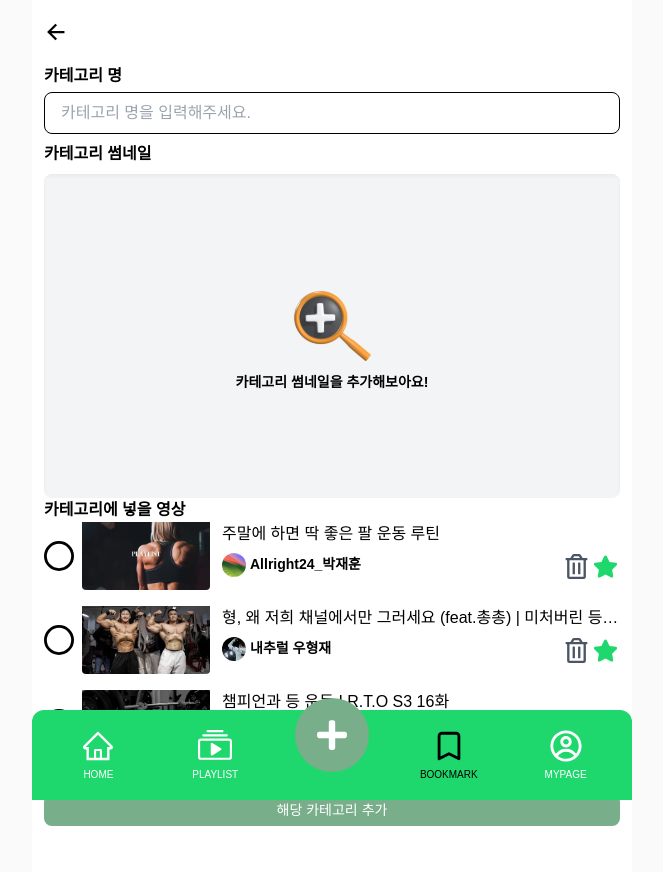
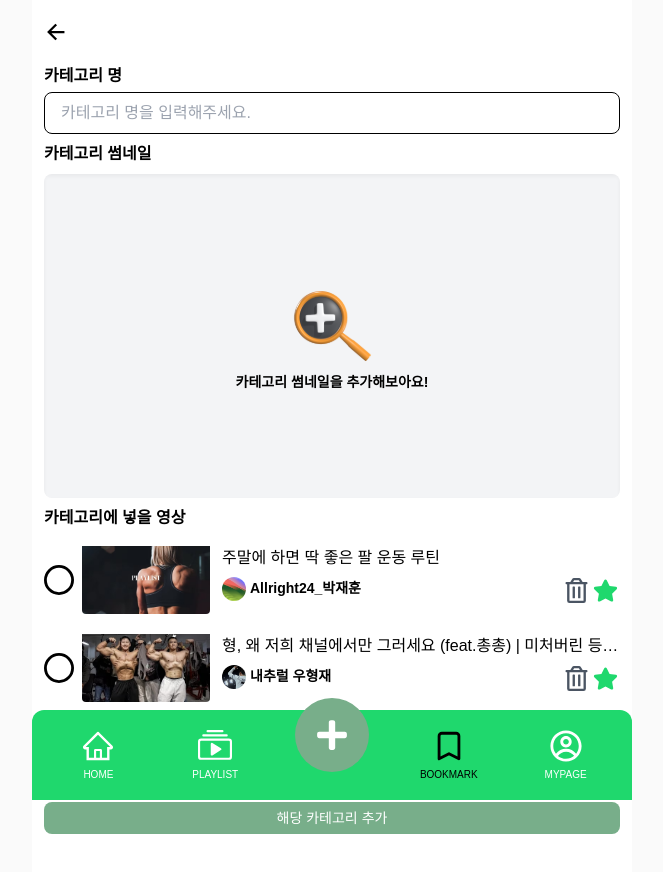
Before and after one commit to park-chan-hui/toy-project3-team2-wefit, a React (Vite) app: page /bookmark/category-add in a window 1280 px wide. Shown: the top 872 px of the page, without its empty margins (308-971 px from the left). Built offline with nearby package versions, Linux system fonts and the light colour scheme.

Commit message:
refactor: flex 적용, 줄바꿈 추가

```diff
--- a/src/pages/bookmark/BookmarkCategoryEditPage.tsx
+++ b/src/pages/bookmark/BookmarkCategoryEditPage.tsx
@@ -33,6 +33,7 @@ const BookmarkCategoryEditPage = (thumbnail: ThumbnailUploadProps) => {
         title="카테고리 명"
         placeholder="카테고리 명을 입력해주세요."
       />
+
       <ThumbnailUpload
         title="카테고리 썸네일"
         message="카테고리 썸네일을 추가해보아요!"
@@ -40,10 +41,11 @@ const BookmarkCategoryEditPage = (thumbnail: ThumbnailUploadProps) => {
         onImageChange={setImgFile}
         isEditPage={false}
       />
-      <p className="flex flex-col gap-2 text-base font-bold">
-        카테고리에 넣을 영상
-      </p>
-      <div className="flex h-[32vh] w-full flex-col gap-4 overflow-y-auto">
+
+      <div className="flex flex-col gap-4">
+        <p className="mt-2 text-base font-bold">카테고리에 넣을 영상</p>
+
+        <div className="flex h-[30vh] w-full flex-col gap-5 overflow-y-auto">
           {filteredVideos.map(video => (
             <div key={video.video_id} className="flex items-center gap-2">
               {checkedVideos[video.video_id] ? (
@@ -57,6 +59,7 @@ const BookmarkCategoryEditPage = (thumbnail: ThumbnailUploadProps) => {
                   onClick={() => handleClick(video.video_id)}
                 />
               )}
+
               <div
                 className="w-full cursor-pointer overflow-hidden"
                 onClick={() => handleClick(video.video_id)}
@@ -68,9 +71,11 @@ const BookmarkCategoryEditPage = (thumbnail: ThumbnailUploadProps) => {
             </div>
           ))}
         </div>
-      <Button variant="secondary" className="mt-4 w-full rounded-medium">
+
+        <Button variant="secondary" className="w-full rounded-medium">
           해당 카테고리 추가
         </Button>
+      </div>
     </>
   );
 };
```
Lines whose indentation alone changed are shown as unchanged.
